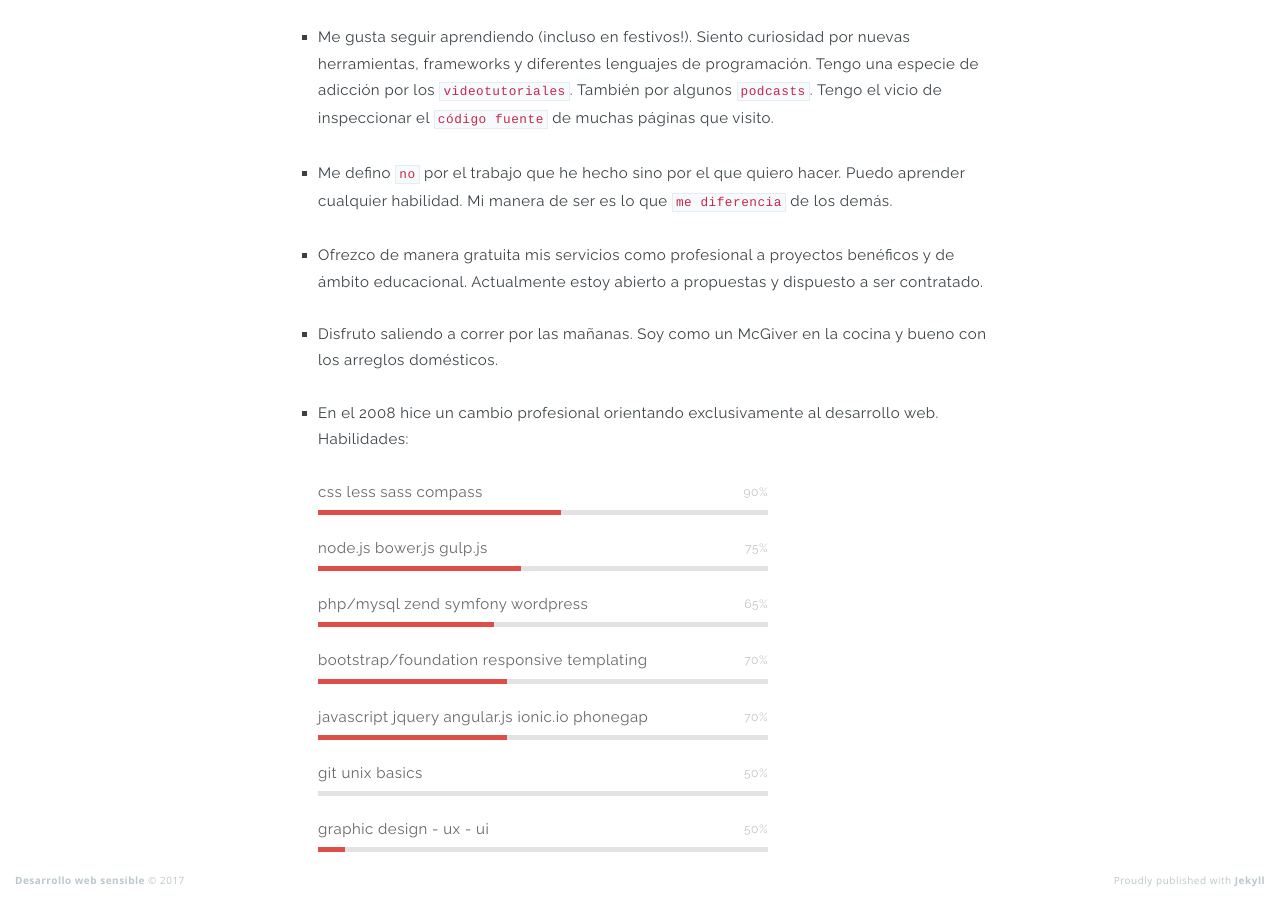
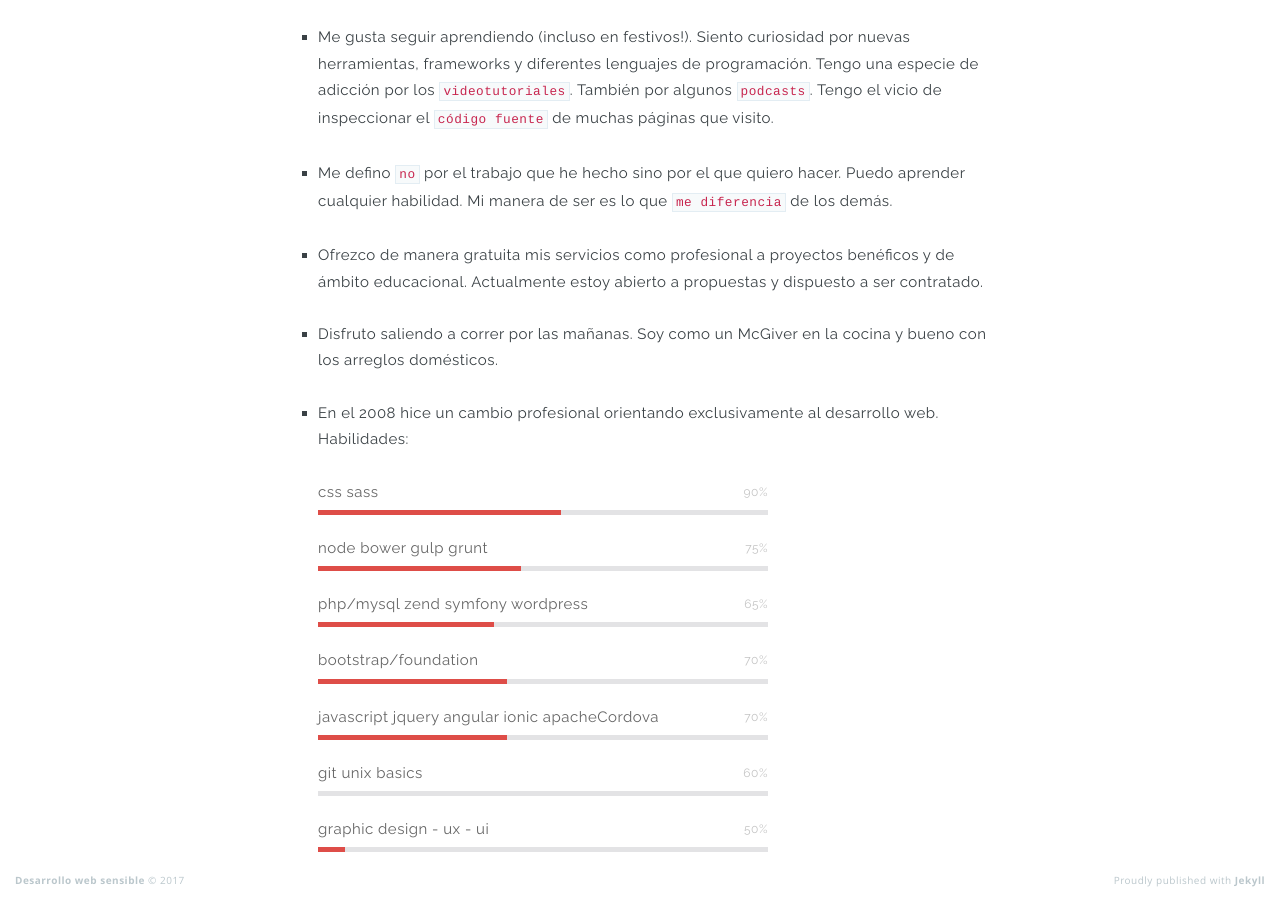
Before and after one commit to alexvijo/alexvijo.github.io, a Jekyll site: the page built from sobremi.md, in a window 1280 px wide and 900 px high, scrolled down 626 px. Built offline with Jekyll 4.4.1, drawn with Linux system fonts in a browser that asks for light colours; nearby versions of some CDN libraries.

Commit message:
last image

```diff
--- a/sobremi.md
+++ b/sobremi.md
@@ -33,14 +33,14 @@ group: "navigation"
 				<div class="skillset">
 
 					<div class="skill-lockup">
-						<span class="skill-name mb">css less sass compass</span><span class="skill-status">90%</span>
+						<span class="skill-name mb">css sass</span><span class="skill-status">90%</span>
 						<span class="skill-bar">
 							<span class="skill-level css"></span>
 						</span>
 					</div><!-- communication end -->
 
 					<div class="skill-lockup">
-						<span class="skill-name mb">node.js bower.js gulp.js</span><span class="skill-status">75%</span>
+						<span class="skill-name mb">node bower gulp grunt</span><span class="skill-status">75%</span>
 						<span class="skill-bar">
 							<span class="skill-level node"></span>
 						</span>
@@ -55,21 +55,21 @@ group: "navigation"
 
 
 					<div class="skill-lockup mr">
-						<span class="skill-name mb">bootstrap/foundation responsive templating</span><span class="skill-status">70%</span>
+						<span class="skill-name mb">bootstrap/foundation</span><span class="skill-status">70%</span>
 						<span class="skill-bar">
 							<span class="skill-level bootstrap"></span>
 						</span>
 					</div><!-- programming end -->
 
 					<div class="skill-lockup mr">
-						<span class="skill-name mb">javascript jquery angular.js ionic.io phonegap</span><span class="skill-status">70%</span>
+						<span class="skill-name mb">javascript jquery angular ionic apacheCordova</span><span class="skill-status">70%</span>
 						<span class="skill-bar">
 							<span class="skill-level javascript"></span>
 						</span>
 					</div><!-- ux-design end -->
 
-					<div class="skill-lockup">
-						<span class="skill-name mb">git unix basics</span><span class="skill-status">50%</span>
+					<div class="skill-lockup mr">
+						<span class="skill-name mb">git unix basics</span><span class="skill-status">60%</span>
 						<span class="skill-bar">
 							<span class="skill-level visual-design"></span>
 						</span>
```
Also changed, not shown: portfolio.md (+1 -1 lines), assets/img/clinicaonline.JPG (renamed from assets/img/clinica-online.JPG), assets/img/image-12.jpg.
